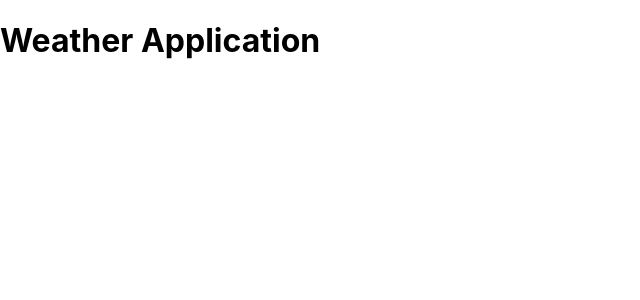
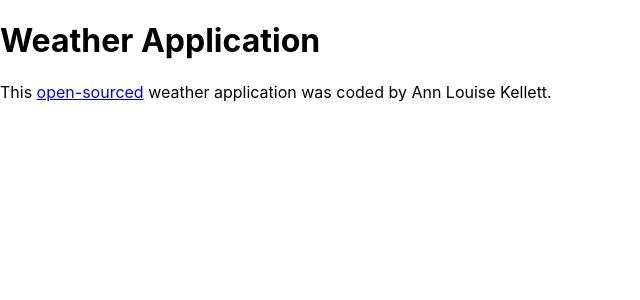
Before and after one commit to alkellett87/react-weather-application, a React (Create React App) app: page / in a window 1280 px wide. Shown: the top 300 px of the page, without its empty margins (0-640 px from the left). Built offline with nearby package versions, Linux system fonts and the light colour scheme.

Commit message:
Added link to GitHub

```diff
--- a/src/App.js
+++ b/src/App.js
@@ -1,12 +1,16 @@
 import React from "react";
 import './App.css';
 
-function App() {
-  return (
-    <div className="App">
+export default function App() {
+  return <div className="App">
       <h1> Weather Application </h1>
+      <footer>
+        This{" "}
+        <a href="https://github.com/alkellett87/react-weather-application" target="_blank">
+        open-sourced
+        </a>
+       {" "} weather application was coded by Ann Louise Kellett.
+      </footer>
     </div>
-  );
+  ;
 }
-
-export default App;
```
